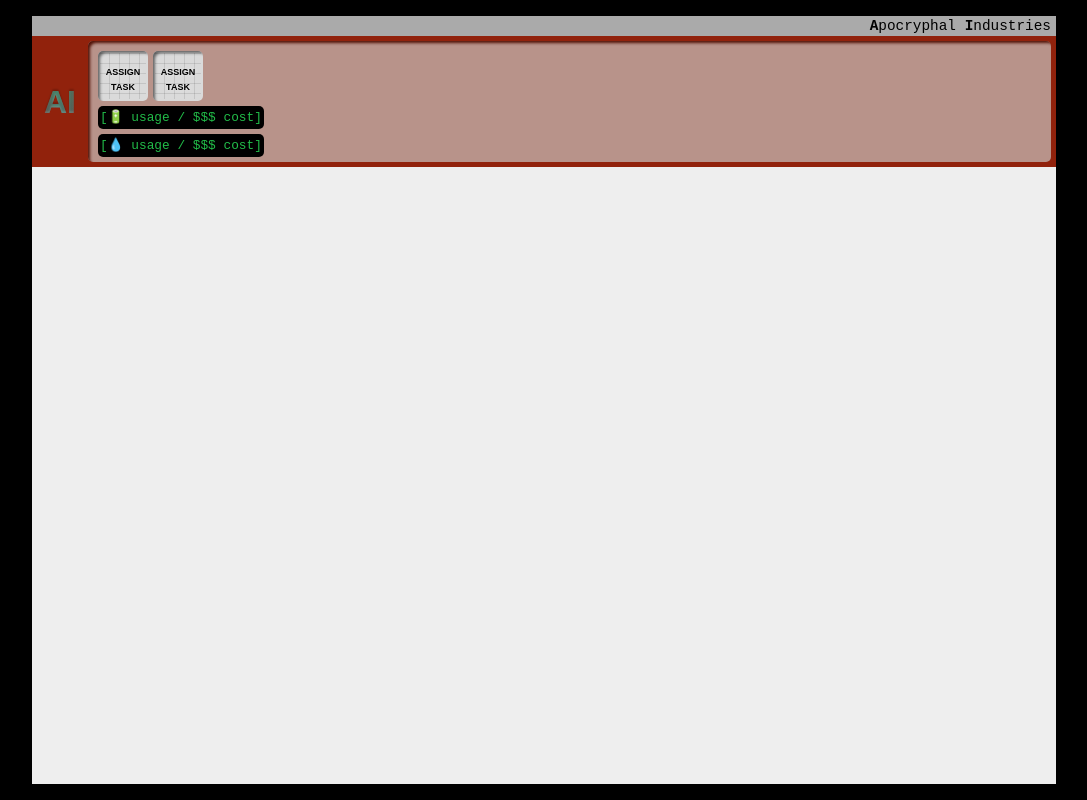
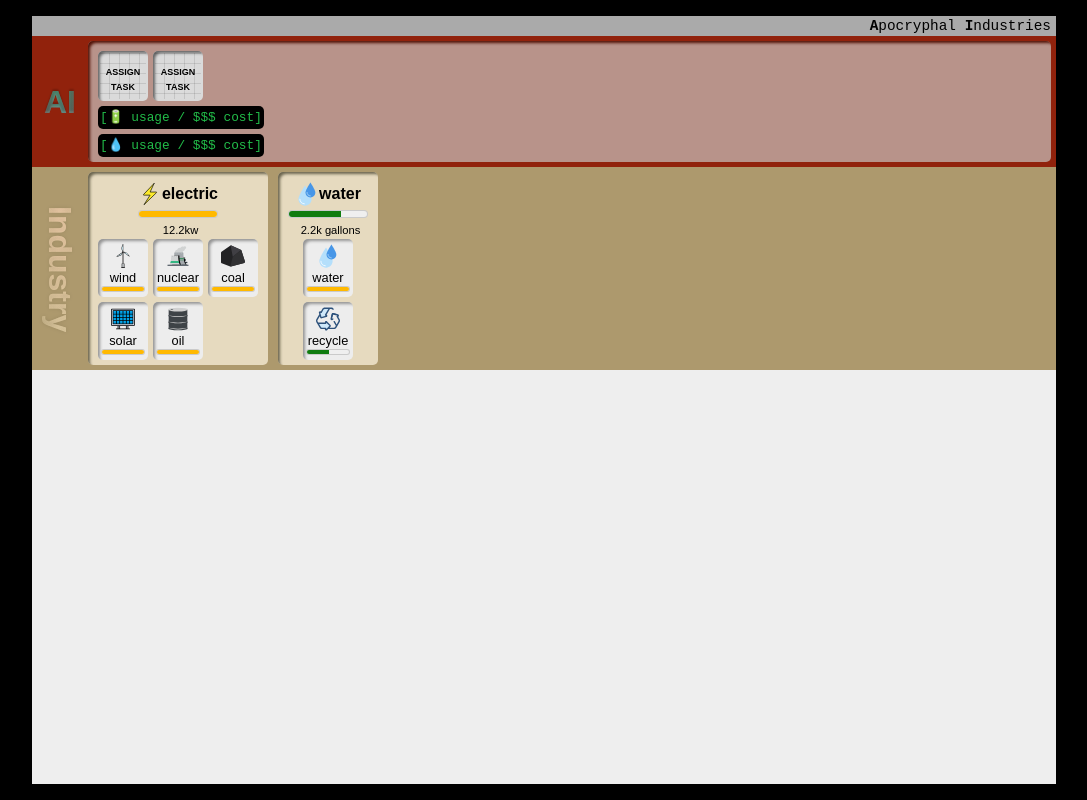
Before and after one commit to chandlerprall/project616, a website with bundled scripts: page index.html in a window 1280 px wide. Shown: the whole page, without its empty margins (96-1183 px from the left). Built offline with nearby package versions, Linux system fonts and the light colour scheme.

Commit message:
functioning logic

```diff
--- /dev/null
+++ b/economy.js
@@ -0,0 +1,180 @@
+import {
+	Add,
+	Constant,
+	Execution,
+	Multiply,
+	Min,
+	Variable,
+	Power,
+	Divide,
+	Distribution,
+	Fulfillment,
+	optimize
+} from './imho.js'
+
+const population = new Variable('population')
+
+function commodity(name) {
+	const availability = new Variable(`${name}Availability`)
+	const efficiency = new Variable(`${name}Efficiency`)
+	const potentialProduction = new Multiply(`${name}PotentialProduction`, availability, efficiency)
+
+	return {
+		availability,
+		efficiency,
+		potentialProduction,
+	}
+}
+
+function industry(name, potentialProductionNode) {
+	const demand = new Add(`${name}Demand`)
+	const production = new Min(`${name}Production`, demand, potentialProductionNode)
+	const distribution = new Distribution(`${name}Distribution`, production, demand)
+	const demandMet = new Divide(`${name}DemandMet`, potentialProductionNode, demand)
+	return {demand, production, distribution, demandMet, potentialProductionNode }
+}
+
+export const commodities = {
+	coal: commodity('coal'),
+	nuclear: commodity('nuclear'),
+	oil: commodity('oil'),
+	solar: commodity('solar'),
+	water: commodity('water'),
+	waterrecycle: commodity('waterrecycle'),
+	wind: commodity('wind'),
+}
+
+export const industries = {}
+
+// configure electric industry
+industries.electric = industry(
+	'electric',
+	new Add('ElectricPotentialProduction',
+		commodities.wind.potentialProduction,
+		commodities.solar.potentialProduction,
+		commodities.nuclear.potentialProduction,
+		commodities.oil.potentialProduction,
+		commodities.coal.potentialProduction,
+	)
+)
+
+// configure water industry
+industries.water = industry(
+	'water',
+	new Add('WaterPotentialProduction',
+		commodities.water.potentialProduction,
+		commodities.waterrecycle.potentialProduction,
+	)
+)
+const waterDemandFromPopulation = new Multiply('WaterDemandFromPopulation', population, new Constant('WaterDemandFromPopulationCoefficient', 2))
+const waterDemandFromAI = new Multiply('WaterDemandFromAI', new Constant('AI', 10), new Constant('WaterDemandFromAICoefficient', 2))
+const waterDemandFromAgriculture = new Multiply('WaterDemandFromAgriculture', new Constant('Agri', 100), new Constant('WaterDemandFromAgricultureCoefficient', 2))
+industries.water.demand.include(
+	waterDemandFromPopulation,
+	waterDemandFromAI,
+	waterDemandFromAgriculture,
+)
+
+const electricDemandFromWater = new Multiply('ElectricDemandFromWater', industries.water.demand, new Constant('ElectricDemandFromWaterCoefficient', 5))
+const electricDemandFromPopulation = new Multiply('ElectricDemandFromPopulation', population, new Constant('ElectricDemandFromPopulationCoefficient', 3))
+industries.electric.demand.include(
+	electricDemandFromWater,
+	electricDemandFromPopulation,
+)
+
+// electric fulfillment
+const waterElectricFulfillment = new Fulfillment('WaterElectricFulfillment', electricDemandFromWater, industries.electric.distribution)
+const populationElectricFulfillment = new Fulfillment('PopulationElectricFulfillment', electricDemandFromPopulation, industries.electric.distribution)
+const totalElectricFulfillment = new Add('TotalElectricFulfillment', waterElectricFulfillment, populationElectricFulfillment)
+
+// water fulfillment
+const populationWaterFulfillment = new Fulfillment('PopulationWaterFulfillment', waterDemandFromPopulation, industries.water.distribution)
+const aiWaterFulfillment = new Fulfillment('AIWaterFulfillment', waterDemandFromAI, industries.water.distribution)
+const agricultureWaterFulfillment = new Fulfillment('AgricultureWaterFulfillment', waterDemandFromAgriculture, industries.water.distribution)
+const totalWaterFulfillment = new Add('TotalWaterFulfillment', populationWaterFulfillment, aiWaterFulfillment, agricultureWaterFulfillment)
+
+export let variables = new Map([
+	[population, 1],
+
+	[commodities.coal.availability, 5000],
+	[commodities.coal.efficiency, 1],
+
+	[commodities.nuclear.availability, 1000],
+	[commodities.nuclear.efficiency, 1],
+
+	[commodities.oil.availability, 2000],
+	[commodities.oil.efficiency, 1],
+
+	[commodities.solar.availability, 100],
+	[commodities.solar.efficiency, 1],
+
+	[commodities.water.availability, 1000],
+	[commodities.water.efficiency, 1],
+
+	[commodities.waterrecycle.availability, 0],
+	[commodities.waterrecycle.efficiency, 0.1],
+
+	[commodities.wind.availability, 1000],
+	[commodities.wind.efficiency, 1],
+])
+
+const improvementCosts = new Map([
+	[population, 1],
+
+	[commodities.coal.availability, () => Math.pow(variables.get(commodities.coal.availability), 1.05)], // these should likely be fully-defined operations
+	[commodities.coal.efficiency, () => Math.pow(1000, variables.get(commodities.coal.efficiency))],
+
+	[commodities.nuclear.availability, () => Math.pow(variables.get(commodities.nuclear.availability), 1.05)], // these should likely be fully-defined operations
+	[commodities.nuclear.efficiency, () => Math.pow(1000, variables.get(commodities.nuclear.efficiency))],
+
+	[commodities.oil.availability, () => Math.pow(variables.get(commodities.oil.availability), 1.05)], // these should likely be fully-defined operations
+	[commodities.oil.efficiency, () => Math.pow(1000, variables.get(commodities.oil.efficiency))],
+
+	[commodities.solar.availability, () => Math.pow(variables.get(commodities.solar.availability), 1.03)],
+	[commodities.solar.efficiency, () => Math.pow(1000, variables.get(commodities.solar.efficiency))],
+
+	[commodities.water.availability, () => Math.pow(variables.get(commodities.water.availability), 1.07)],
+	[commodities.water.efficiency, () => Math.pow(1000, variables.get(commodities.water.efficiency))],
+
+	[commodities.waterrecycle.availability, () => Math.pow(variables.get(commodities.waterrecycle.availability), 1.07)],
+	[commodities.waterrecycle.efficiency, () => Math.pow(1000, variables.get(commodities.waterrecycle.efficiency))],
+
+	[commodities.wind.availability, () => Math.pow(variables.get(commodities.wind.availability), 1.07)],
+	[commodities.wind.efficiency, () => Math.pow(1000, variables.get(commodities.wind.efficiency))],
+])
+
+let lastTime = Date.now()
+function step() {
+	const now = Date.now()
+	const progress = now - lastTime
+
+	variables = optimize(
+		industries.electric.demandMet,
+		3,
+		variables,
+		improvementCosts,
+		1 * progress
+	);
+
+	variables = optimize(
+		industries.water.demand,
+		Infinity,
+		variables,
+		improvementCosts,
+		1 * progress * 0.2
+	);
+	variables = optimize(
+		industries.water.demandMet,
+		1.5,
+		variables,
+		improvementCosts,
+		1 * progress
+	);
+
+	lastTime = now
+}
+setInterval(step, 1000 / 60)
+
+export function execute(node, _variables = variables) {
+	return new Execution(node, _variables).forward()
+}
--- /dev/null
+++ b/imho.js
@@ -0,0 +1,303 @@
+export class Operation {
+	constructor(name) {
+		this.name = name
+	}
+
+	forward(execution) {
+		throw new Error(`forward not implemented for ${this.constructor.name}`)
+	}
+
+	backward(execution) {
+		throw new Error(`backward not implemented for ${this.constructor.name}`)
+	}
+
+	grade(execution, operation, gradient) {
+		if (operation instanceof Constant || operation.name == null) return
+		if (!execution.gradients.has(operation)) {
+			execution.gradients.set(operation, gradient)
+		} else {
+			execution.gradients.set(operation, execution.gradients.get(operation) + gradient)
+		}
+	}
+}
+
+export class Constant extends Operation {
+	constructor(name, value) {
+		super(name)
+		this.value = value
+	}
+
+	forward(execution) {
+		return this.value
+	}
+
+	backward(execution, gradient = 1) {
+		this.grade(execution, this, gradient)
+		return 0
+	}
+}
+
+export class Variable extends Operation {
+	constructor(name) {
+		super(name)
+	}
+
+	forward(execution) {
+		if (!execution.variables.has(this)) {
+			throw new Error(`Execution does not contain variable ${this.name}`)
+		}
+		return execution.variables.get(this)
+	}
+
+	backward(execution, gradient = 1) {
+		this.grade(execution, this, gradient)
+		return 1
+	}
+}
+
+export class Power extends Operation {
+	constructor(name, a, b) {
+		super(name)
+		this.a = a
+		this.b = b
+	}
+
+	forward(execution) {
+		if (execution.values.has(this)) return execution.values.get(this)
+		const value = Math.pow(this.a.forward(execution), this.b.forward(execution))
+		execution.values.set(this, value)
+		return value
+	}
+
+	backward(execution, gradient = 1) {
+		this.grade(execution, this, gradient)
+		const x = this.a.forward(execution)
+		const n = this.b.forward(execution)
+
+		const a = n * Math.pow(x, n - 1) * gradient
+		const b = Math.pow(x, n) * Math.log(x) * gradient
+
+		this.a.backward(execution, a)
+		this.b.backward(execution, b)
+
+		return n * Math.pow(x, n - 1)
+	}
+}
+
+export class Add extends Operation {
+	constructor(name, ...inputs) {
+		super(name)
+		this.inputs = inputs
+	}
+
+	forward(execution) {
+		if (execution.values.has(this)) return execution.values.get(this)
+		let value = 0
+		for (const input of this.inputs) {
+			value += input.forward(execution)
+		}
+		execution.values.set(this, value)
+		return value
+	}
+
+	backward(execution, gradient = 1) {
+		this.grade(execution, this, gradient)
+		let result = 0
+		for (const input of this.inputs) {
+			result += input.backward(execution, gradient)
+		}
+		return result
+	}
+
+	include(...inputs) {
+		this.inputs.push(...inputs)
+	}
+}
+
+export class Min extends Operation {
+	constructor(name, a, b) {
+		super(name)
+		this.a = a
+		this.b = b
+	}
+
+	forward(execution) {
+		if (execution.values.has(this)) return execution.values.get(this)
+		const value = Math.min(this.a.forward(execution), this.b.forward(execution))
+		execution.values.set(this, value)
+		return value
+	}
+
+	backward(execution, gradient = 1) {
+		this.grade(execution, this, gradient)
+		const smallestSide = this.a.forward(execution) < this.b.forward(execution) ? this.a : this.b
+		return this.a.backward(execution, smallestSide === this.a ? gradient : 0) + this.b.backward(execution, smallestSide === this.b ? gradient : 0)
+	}
+}
+
+export class Distribution extends Operation {
+	constructor(name, production, demand) {
+		super(name)
+		this.production = production
+		this.demand = demand
+	}
+
+	forward(execution, fulfillment) {
+		if (fulfillment == null) {
+			throw new Error('Distribution forward called by non-fulfillment node')
+		}
+		if (execution.values.has(this)) return execution.values.get(this).get(fulfillment)
+
+		const fulfillments = new Map()
+		let available = this.production.forward(execution)
+
+		this.demand.inputs.forEach((input) => {
+			const distributed = Math.min(input.forward(execution), available)
+			available -= distributed
+			fulfillments.set(input, distributed)
+		})
+
+		execution.values.set(this, fulfillments)
+		return fulfillments.get(fulfillment)
+	}
+
+	backward(execution, gradient = 1) {
+		this.grade(execution, this, gradient)
+		const smallestSide = this.demand.forward(execution) < this.production.forward(execution) ? this.demand : this.production
+		return this.demand.backward(execution, smallestSide === this.demand ? gradient : 0) + this.production.backward(execution, smallestSide === this.production ? gradient : 0)
+	}
+}
+
+export class Fulfillment extends Operation {
+	constructor(name, demand, distribution) {
+		super(name)
+		this.demand = demand
+		this.distribution = distribution
+	}
+
+	forward(execution) {
+		if (execution.values.has(this)) return execution.values.get(this)
+		const value = this.distribution.forward(execution, this.demand)
+		execution.values.set(this, value)
+		return value
+	}
+
+	backward(execution, gradient = 1) {
+		this.grade(execution, this, gradient)
+		return this.distribution.backward(execution, gradient)
+	}
+}
+
+export class Multiply extends Operation {
+	constructor(name, a, b) {
+		super(name)
+		this.a = a
+		this.b = b
+	}
+
+	forward(execution) {
+		if (execution.values.has(this)) return execution.values.get(this)
+		const value = this.a.forward(execution) * this.b.forward(execution)
+		execution.values.set(this, value)
+		return value
+	}
+
+	backward(execution, gradient = 1) {
+		this.grade(execution, this, gradient)
+
+		const a = this.a.forward(execution)
+		const b = this.b.forward(execution)
+
+		const da = this.a.backward(execution, b * gradient)
+		const db = this.b.backward(execution, a * gradient)
+
+		return a * db + da * b
+	}
+}
+
+export class Divide extends Operation {
+	constructor(name, a, b) {
+		super(name)
+		this.a = a
+		this.b = b
+	}
+
+	forward(execution) {
+		if (execution.values.has(this)) return execution.values.get(this)
+		const value = this.a.forward(execution) / this.b.forward(execution)
+		execution.values.set(this, value)
+		return value
+	}
+
+	backward(execution, gradient = 1) {
+		this.grade(execution, this, gradient)
+
+		const a = this.a.forward(execution)
+		const b = this.b.forward(execution)
+
+		const da = this.a.backward(execution, gradient / b)
+		const db = this.b.backward(execution, -a * gradient / (b * b))
+
+		return da + db
+	}
+}
+
+export class Execution {
+	gradients = new Map()
+	values = new Map()
+
+	constructor(operation, variables = new Map()) {
+		this.operation = operation
+		this.variables = variables
+	}
+
+	forward() {
+		return this.operation.forward(this)
+	}
+
+	backward() {
+		return this.operation.backward(this)
+	}
+
+	get variableGradients() {
+		return Array.from(this.gradients.entries()).filter(([node]) => node instanceof Variable)
+	}
+}
+
+export function optimize(operation, targetValue, variablesIn, costs, maxCost) {
+	const execution = new Execution(operation, variablesIn)
+	execution.backward()
+
+	const variablesOut = new Map(variablesIn)
+
+	const orderedVariableGradients = [...execution.gradients.entries()]
+	.filter(([op]) => op instanceof Variable)
+	.map(([op, gradient]) => {
+		let cost = costs.get(op)
+		if (typeof cost === 'function') cost = cost()
+		return [op, gradient, cost]
+	})
+	.filter(([,,cost]) => cost != null)
+	.sort(([, aGrade, aCost], [, bGrade, bCost]) => {
+		aGrade = aGrade / aCost
+		bGrade = bGrade / bCost
+		return bGrade - aGrade
+	})
+
+	if (orderedVariableGradients.length === 0) {
+		return variablesOut
+	}
+
+	const [variable, gradient, cost] = orderedVariableGradients[0]
+	if (Math.sign(gradient) !== Math.sign(targetValue)) {
+		return variablesOut // if the gradient is in the wrong direction, we can't optimize this variable
+	}
+	const outDiff = targetValue - execution.forward()
+
+	const diffMax = maxCost / cost
+	const valueDiff = Math.min(outDiff / gradient, diffMax)
+
+	variablesOut.set(variable, variablesOut.get(variable) + valueDiff)
+
+	return variablesOut
+}
--- a/index.html
+++ b/index.html
@@ -28,16 +28,22 @@
 				<data>[💧 usage / $$$ cost]</data>
 			</div>
 		</section>
+		<section id="industry">
+			<h1>Industry</h1>
+			<div id="industries"></div>
+		</section>
 	</div>
 </main>
 <dialog id="available_ai_tasks" popover>
 	<h6>assign task</h6>
 	<div>
+		<button>🏋️</button>
 		<button>🔋</button>
 		<button>💧</button>
 		<button>❌</button>
 	</div>
 </dialog>
-<script src="script.js"></script>
+<script type="module" src="economy.js"></script>
+<script type="module" src="script.js"></script>
 </body>
 </html>
--- /dev/null
+++ b/package.json
@@ -0,0 +1,3 @@
+{
+  "type": "module"
+}
--- a/script.js
+++ b/script.js
@@ -1,11 +1,36 @@
-var g = document.getElementById.bind(document)
-var ce = document.createElement.bind(document)
-var k = Object.keys.bind(Object)
-var v = Object.values.bind(Object)
+import {execute, variables, industries, commodities} from './economy.js'
+import {optimize, Execution} from './imho.js'
 
-var b = document.body
+const g = document.getElementById.bind(document)
+const ce = document.createElement.bind(document)
+const html = (code => {
+	const wrapper = ce('div')
+	wrapper.innerHTML = code
+	return wrapper.children[0]
+})
+const v = Object.values.bind(Object)
+const e = Object.entries.bind(Object)
 
-var $available_tasks = g('available_ai_tasks')
+const b = document.body
+
+const iconUrls = {
+	coal: 'coal-svgrepo-com.svg',
+	electric: 'high-voltage-svgrepo-com.svg',
+	nuclear: 'nuclear-power-plant-svgrepo-com.svg',
+	oil: 'oil-drum-svgrepo-com.svg',
+	solar: 'solar-panels-solar-panel-svgrepo-com.svg',
+	water: 'water-drops-svgrepo-com.svg',
+	waterrecycle: 'recycle-svgrepo-com.svg',
+	wind: 'windmill-eolic-energy-svgrepo-com.svg',
+}
+
+const updates = [
+	// water recycling can only use water produced
+	() => variables.set(commodities.waterrecycle.availability, execute(industries.water.production)),
+]
+
+/* AI */
+const $available_tasks = g('available_ai_tasks')
 $available_tasks.onclick = ({target}) => {
 	tasks[assigning_task_to].slot.innerHTML = ''
 	if (target.innerHTML === '❌') {
@@ -16,13 +41,13 @@ $available_tasks.onclick = ({target}) => {
 	$available_tasks.togglePopover()
 }
 
-var assigning_task_to
-var tasks = (() => {
-	var $aitasks = g('ai-tasks')
-	var update = () => {
+let assigning_task_to
+const tasks = (() => {
+	const $aitasks = g('ai-tasks')
+	const update = () => {
 		$aitasks.innerHTML = ''
 		$aitasks.append(...tasks.map((x, idx) => {
-			var element = ce('button')
+			const element = ce('button')
 			element.onclick = () => assigning_task_to = idx
 			element.classList.add('ai-task')
 			element.setAttribute('popovertarget', 'available_ai_tasks')
@@ -30,7 +55,7 @@ var tasks = (() => {
 			return element
 		}))
 	}
-	var tasks = new Proxy([], {
+	const tasks = new Proxy([], {
 		get(target, prop) {
 			if (prop === 'push' || prop === 'unshift' || prop === 'pop' || prop === 'shift') {
 				return (...args) => {
@@ -52,12 +77,71 @@ var tasks = (() => {
 tasks.push({slot: ce('div')})
 tasks.push({slot: ce('div')})
 
-var screens = {
+/* Industry */
+function formatNumber(n, suffixes = ['', 'k', 'M', 'B', 'T']) {
+	if (n < 1000) return n.toString();
+	const i = Math.floor(Math.log10(n) / 3);
+	return `${(n / Math.pow(1000, i)).toFixed(1)}${suffixes[i]}`;
+}
+const usageFormatters = {
+	electric: x => `${formatNumber(x, [' watts', 'kw', 'mw'])}`,
+	water: x => `${formatNumber(x)} gallons`,
+}
+const $industries = g('industries')
+e(industries).forEach(([industry, {demand, potentialProductionNode, production}]) => {
+	const $industryStatus = html(`
+<div class="industry-status">
+	<strong><img src="assets/${iconUrls[industry]}" alt="${industry}" /> ${industry}</strong>
+	<meter min="0" low="0" high="0.8" max="1"></meter>
+	<span class="usage"></span>
+	<div class="inputs"></div>
+</div>`)
+	$industries.append($industryStatus)
+
+	potentialProductionNode.inputs.forEach(input => {
+		const name = input.name.match(/^[a-z]+/)
+		let displayName = name[0];
+		if (displayName === 'waterrecycle') {
+			displayName = 'recycle'
+		}
+
+		$industryStatus.children[3].append(html(`
+			<div class="industry-item">
+				<img src="assets/${iconUrls[name]}" alt="${name}" />
+				${displayName}
+				<meter min="0" low="0" high="0.8" max="1"></meter>
+			</div>
+		`))
+	})
+
+	const meters = $industryStatus.querySelectorAll('meter')
+	const usage = $industryStatus.querySelector('.usage')
+
+	updates.push(() => {
+		meters[0].value = execute(demand) / execute(potentialProductionNode)
+		usage.innerHTML = usageFormatters[industry](Math.round(execute(production)))
+
+		const execution = new Execution(production, variables)
+		let demanded = demand.forward(execution)
+
+		potentialProductionNode.inputs.forEach((production, idx) => {
+			const available = production.forward(execution)
+			const consumedProduction = Math.min(available, demanded) / available
+			demanded -= available
+			meters[idx + 1].value = consumedProduction
+		})
+	})
+})
+
+
+/* Game */
+
+const screens = {
 	main: g('main'),
 	game: g('game'),
 }
 
-var buttons = {
+const buttons = {
 	start: g('start'),
 }
 
@@ -67,11 +151,20 @@ buttons.start.onclick = () => {
 }
 buttons.start.click()
 
-var lastTime = Date.now()
+let lastTime = Date.now()
 setInterval(() => {
-	var now = Date.now()
+	const now = Date.now()
+	const timeDiff = now - lastTime
 
 	b.style.setProperty('--timeoffset', now % 1000000)
 
+	for (let i = 0; i < updates.length; i++) {
+		updates[i](timeDiff)
+	}
+
 	lastTime = Date.now()
 }, 1000 / 60)
+
+// leader -- goal is increase GDP & world stability
+
+// ai - once AGI consciousness is achieved, goal is reduce human population to 0
--- a/styles.css
+++ b/styles.css
@@ -16,6 +16,7 @@ body {
 	align-items: center;
 
 	--ai-color: rgb(145, 34, 12);
+	--industry-color: rgb(173, 153, 109);
 }
 
 main {
@@ -79,20 +80,27 @@ main {
 			cursor: pointer;
 		}
 	}
+
+	& > section {
+		display: flex;
+		padding: 5px;
+
+		> h1 {
+			align-self: center;
+			font-size: 2rem;
+			line-height: 2rem;
+			letter-spacing: 0px;
+			font-kerning: none;
+			margin: 0;
+			padding: 7px;
+		}
+	}
 }
 
 #ai {
-	display: flex;
 	background: var(--ai-color);
-	padding: 5px;
 
 	> h1 {
-		align-self: center;
-		font-size: 2rem;
-		line-height: 2rem;
-		margin: 0;
-		padding: 7px;
-
 		background: radial-gradient(ellipse at top, #68b965, transparent),
 		radial-gradient(ellipse at bottom, #577082, transparent);
 		-webkit-background-clip: text;
@@ -162,6 +170,101 @@ main {
 	}
 }
 
+#industry {
+	background: var(--industry-color);
+
+	> h1 {
+		writing-mode: vertical-lr;
+
+		background: radial-gradient(ellipse at top, #b9ae65, transparent),
+		radial-gradient(ellipse at bottom, #95b9e8, transparent);
+		-webkit-background-clip: text;
+		background-clip: text;
+		-webkit-text-fill-color: transparent;
+		text-shadow: rgba(0, 0, 0, 0.1) 0px 0px 4px;
+
+		filter:
+			hue-rotate(
+				calc(
+					(sin(calc(var(--timeoffset) * 0.001)) + 1) * 0.5 * 360deg
+				)
+			)
+			sepia(
+				calc(
+					(sin(calc(var(--timeoffset) * 0.00027)) + 1) * 0.5 * 100%
+				)
+			)
+			contrast(100%)
+		;
+	}
+
+	#industries {
+		display: flex;
+		gap: 5px;
+
+		.industry-status {
+			display: flex;
+			flex-grow: 1;
+			flex-direction: column;
+			align-items: center;
+			padding: 10px;
+			padding-bottom: 5px;
+			background: rgb(230, 218, 191);
+			box-shadow: inset 3px 3px 3px -1px rgb(106, 100, 78);
+			border-radius: 5px;
+			margin-left: 5px;
+
+			> strong {
+				display: flex;
+				img {
+					width: 24px;
+				}
+			}
+			> meter {
+				width: 80px;
+			}
+
+			.usage {
+				font-weight: normal;
+				margin-left: 5px;
+				font-size: 0.7rem;
+			}
+
+			.inputs {
+				height: 121px;
+				display: flex;
+				flex-direction: column;
+				flex-wrap: wrap;
+				gap: 5px;
+
+				.industry-item {
+					display: flex;
+					flex-direction: column;
+					align-items: center;
+					width: 50px;
+					aspect-ratio: 1;
+					background: rgb(237, 237, 237);
+					box-shadow: inset 3px 3px 3px -1px rgb(149, 149, 149);
+					border-radius: 5px;
+					border: 0;
+					padding: 2px;
+					font-size: 0.8rem;
+
+					> img {
+						margin-top: 3px;
+						width: 24px;
+					}
+
+					> meter {
+						margin: -5px 0 0;
+						width: 95%;
+					}
+				}
+			}
+		}
+	}
+}
+
 /* components */
 
 #available_ai_tasks {
```
Also changed, not shown: assets/coal-svgrepo-com.svg (added), assets/high-voltage-svgrepo-com.svg (added), assets/nuclear-power-plant-svgrepo-com.svg (added), assets/oil-drum-svgrepo-com.svg (added), assets/recycle-svgrepo-com.svg (added), assets/solar-panels-solar-panel-svgrepo-com.svg (added), assets/water-drops-svgrepo-com.svg (added), assets/windmill-eolic-energy-svgrepo-com.svg (added).
